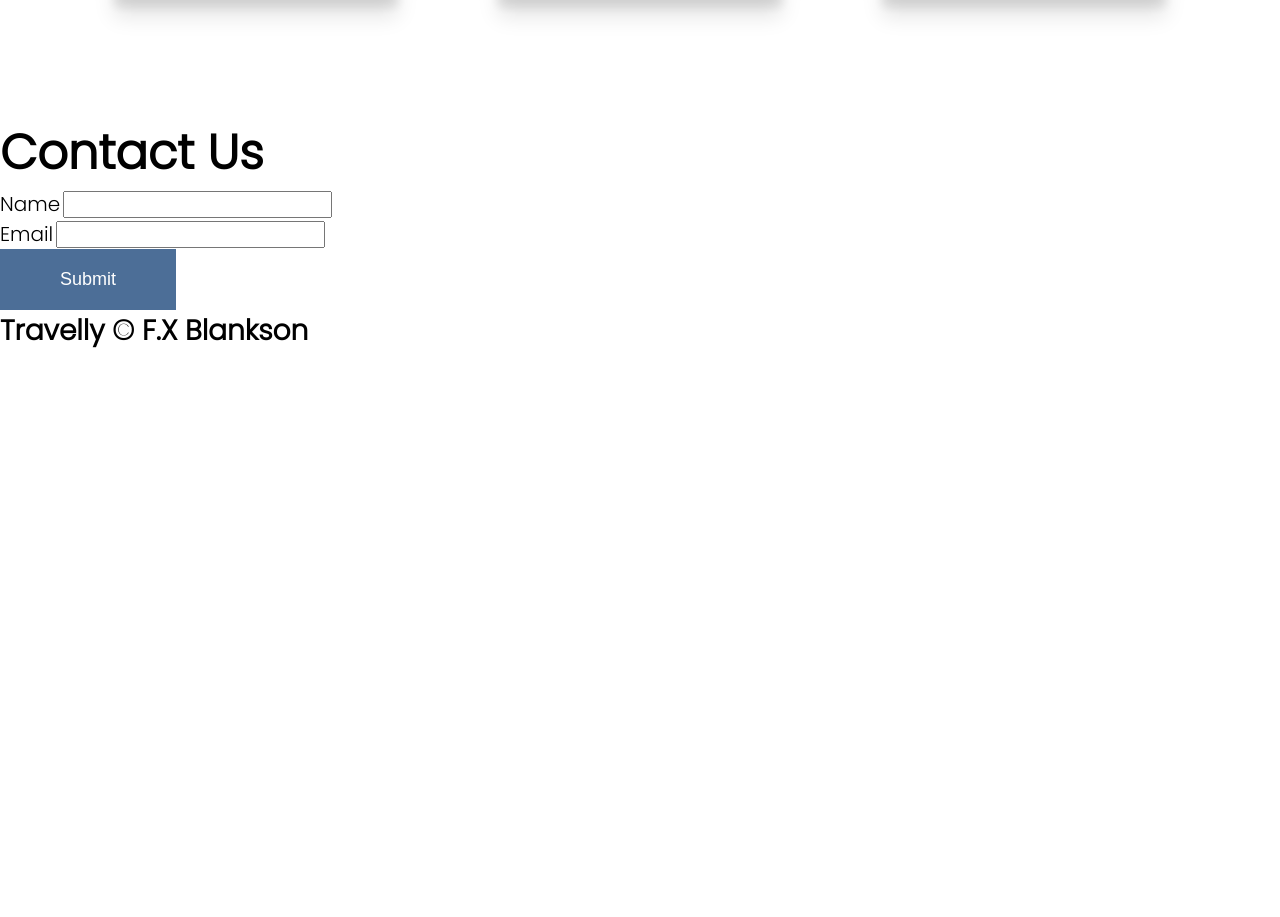
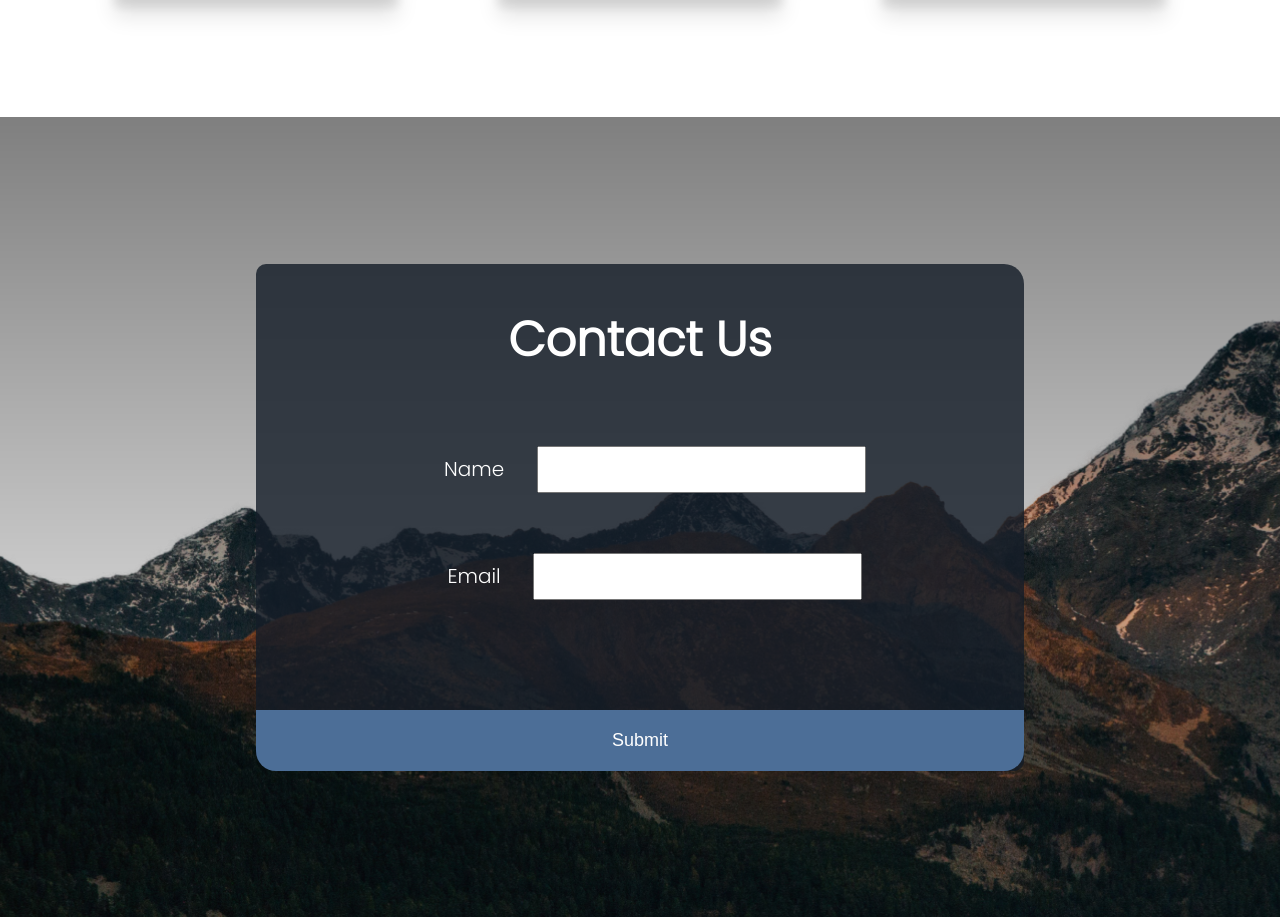
Before and after one commit to FatTonyy/Travelly-Project, a plain HTML site: page index.html in a window 1280 px wide. Shown: the part 2283-3200 px from the top of the page. Before the commit the page ends 2733 px from the top, so only its background shows below. Drawn offline with Linux system fonts and the light colour scheme; a web font is replaced by a local one.

Commit message:
styles-for-contact-and-footer-section :octocat:

```diff
--- a/Style.css
+++ b/Style.css
@@ -196,6 +196,73 @@ nav ul {
 	background-color: #131c27;
 }
 
+/* contact-section */
+#contact {
+	min-height: 100vh;
+	background: linear-gradient(rgba(0, 0, 0, 0.5), transparent),
+		url(./img/contact-mountain.png) no-repeat center center/cover;
+	display: flex;
+	align-items: center;
+	justify-content: center;
+}
+
+.form-wrapper {
+	background: rgba(19, 28, 39, 0.8);
+	width: 60%;
+	color: #fff;
+	border-radius: 10px 20px;
+}
+.form-head {
+	text-align: center;
+	padding: 4rem;
+}
+
+.name-form,
+.email-form {
+	padding: 3rem;
+	text-align: center;
+}
+
+.form-wrapper label {
+	margin: 0 3rem;
+}
+
+.form-wrapper button {
+	width: 100%;
+	padding: 2rem;
+	margin-top: 8rem;
+	border-bottom-left-radius: 20px;
+	border-bottom-right-radius: 20px;
+}
+
+.form-wrapper input {
+	padding: 1rem 3rem;
+}
+
+footer {
+	color: #fff;
+	background: rgba(19, 28, 39, 1);
+}
+.footer-wrapper {
+	display: flex;
+	padding: 2rem;
+	width: 90%;
+	align-items: center;
+	min-height: 10vh;
+	flex-wrap: wrap;
+}
+footer h5 {
+	flex: 1 1 40rem;
+}
+
+footer ul {
+	display: flex;
+	list-style: none;
+	flex: 1 1 40rem;
+	justify-content: space-between;
+	align-items: center;
+}
+
 /* media query */
 @media screen and (max-width: 932px) {
 	html {
@@ -222,4 +289,15 @@ nav ul {
 		background-color: #131c27;
 		-webkit-text-fill-color: #fff;
 	}
+	.form-wrapper {
+		width: 100%;
+	}
+
+	footer {
+		text-align: center;
+	}
+
+	footer h5 {
+		padding-bottom: 3rem;
+	}
 }
```
